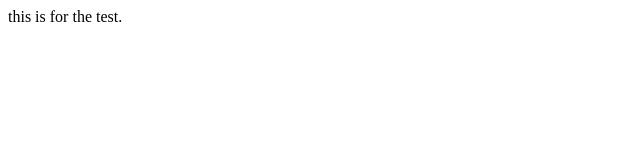
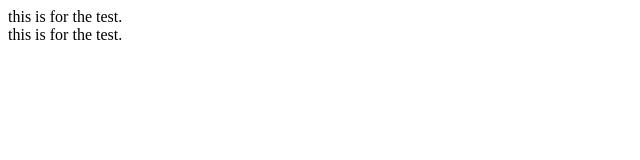
Before and after one commit to Samarth-dev-01/test, a plain HTML site: page index.html in a window 1280 px wide. Shown: the whole page, without its empty margins (0-640 px from the left). Drawn offline with Linux system fonts and the light colour scheme.

Commit message:
Update index.html
this is for the test

```diff
--- a/index.html
+++ b/index.html
@@ -7,5 +7,6 @@
 </head>
 <body>
     this is for the test.<br>
+    this is for the test.<br>
 </body>
 </html>
```
